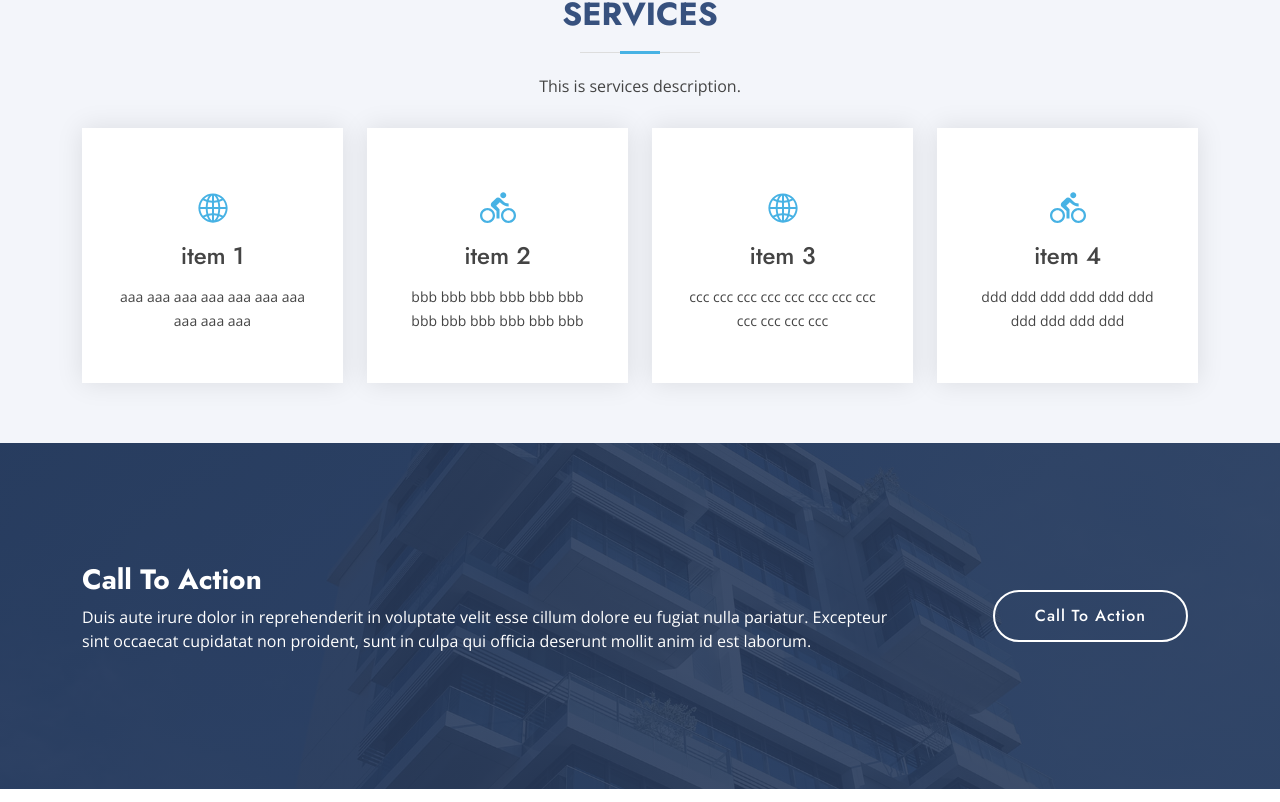
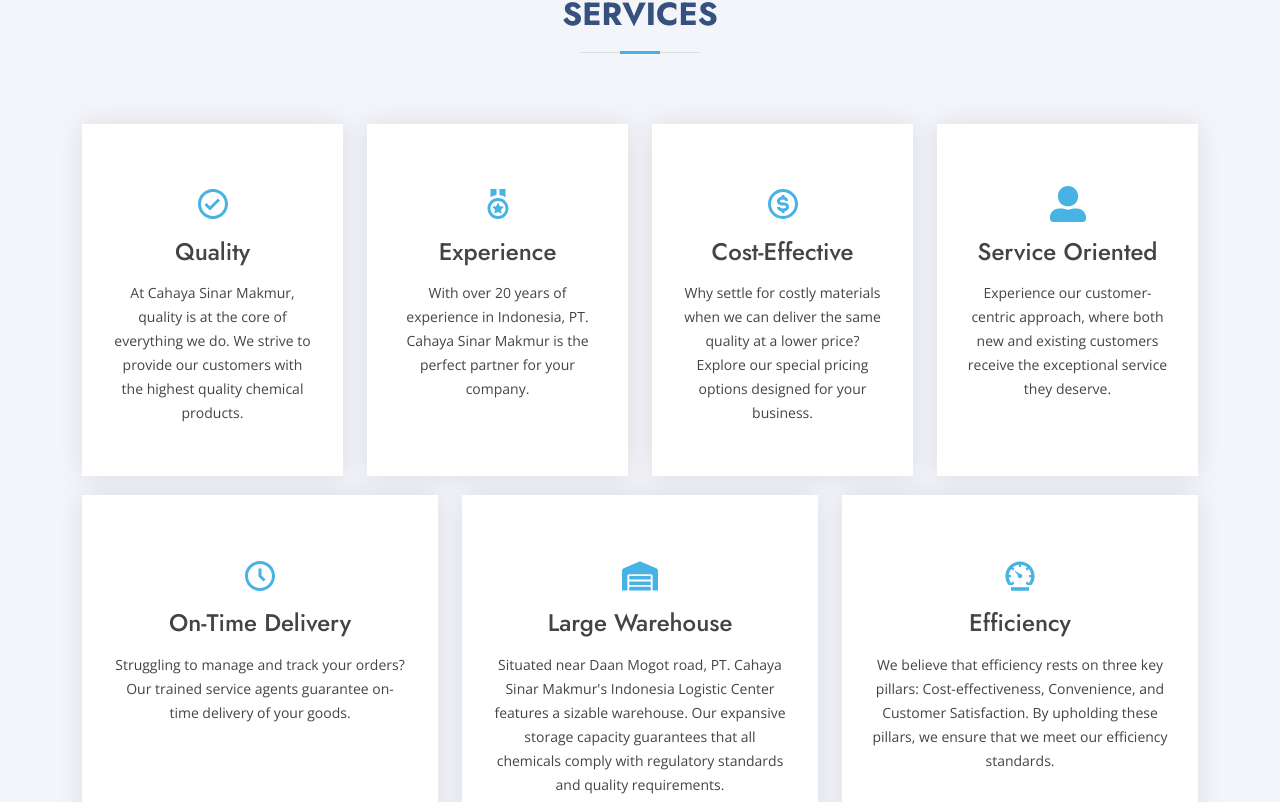
Before and after one commit to steventjoa89/cahaya-sinar-makmur, a React (Create React App) app: page / in a window 1280 px wide. Shown: the part 1718-2520 px from the top of the page. Built offline with nearby package versions, Linux system fonts and the light colour scheme.

Commit message:
Adding postal code.

```diff
--- a/src/components/AboutUs.js
+++ b/src/components/AboutUs.js
@@ -1,6 +1,6 @@
 import React from "react";
 import { Link } from "react-router-dom";
-import { ABOUT_US_HOME } from "../data/info";
+import { ABOUT_US_HOME } from "../data/data";
 
 function AboutUs() {
   return (
--- a/src/components/Faq.js
+++ b/src/components/Faq.js
@@ -1,6 +1,6 @@
 import React from "react";
 import { IoMdHelpCircleOutline } from "react-icons/io";
-import { FAQS } from "../data/info";
+import { FAQS } from "../data/data";
 import { Link } from "react-router-dom";
 import { FaChevronDown, FaChevronUp } from "react-icons/fa";
 
--- a/src/components/Footer/FooterBottom.js
+++ b/src/components/Footer/FooterBottom.js
@@ -1,15 +1,15 @@
 import React from "react";
-import { COMPANY_NAME } from "../../data/info";
+import { COMPANY_NAME } from "../../data/data";
 
 function FooterBottom() {
   return (
     <div className="container footer-bottom clearfix">
       <div className="copyright">
-        &copy; Copyright{" "}
+        &copy; Copyright&nbsp;2021&nbsp;
         <strong>
           <span>{COMPANY_NAME}</span>
         </strong>
-        .
+        .&nbsp;All Rights Reserved
       </div>
     </div>
   );
--- a/src/components/Footer/FooterTop.js
+++ b/src/components/Footer/FooterTop.js
@@ -8,7 +8,7 @@
   COMPANY_PHONE,
   OUR_SERVICES,
   USEFUL_LINKS,
-} from "../../data/info";
+} from "../../data/data";
 import { Link } from "react-router-dom";
 import { FaChevronRight } from "react-icons/fa";
 
--- a/src/components/Header.js
+++ b/src/components/Header.js
@@ -1,5 +1,5 @@
 import React, { useEffect, useState } from "react";
-import { COMPANY_NAME } from "../data/info";
+import { COMPANY_NAME } from "../data/data";
 import { MdMenu } from "react-icons/md";
 import { Link } from "react-router-dom";
 
@@ -43,13 +43,13 @@
               </Link>
             </li>
             <li>
-              <Link to="#products" className="nav-link scrollto">
-                Products
+              <Link to="#about" className="nav-link scrollto">
+                About Us
               </Link>
             </li>
             <li>
-              <Link to="#about" className="nav-link scrollto">
-                About Us
+              <Link to="#products" className="nav-link scrollto">
+                Products
               </Link>
             </li>
             <li>
--- a/src/components/Hero.js
+++ b/src/components/Hero.js
@@ -1,5 +1,5 @@
 import React from "react";
-import { Link } from "react-router-dom";
+import { scrollToElement } from "../utils/customUtil";
 
 function Hero() {
   return (
@@ -16,11 +16,15 @@
               We provide comprehensive solutions for all your business's
               chemical requirements.
             </h2>
-            {/* col-lg-6 d-flex flex-column justify-content-center pt-4 pt-lg-0 order-2 order-lg-1 aos-init aos-animate */}
             <div className="d-flex justify-content-center">
-              <Link to="#about" className="btn-get-started scrollto">
+              <div
+                to="#about"
+                className="btn-get-started scrollto"
+                onClick={() => scrollToElement("about")}
+                style={{ cursor: "pointer" }}
+              >
                 About Us
-              </Link>
+              </div>
             </div>
           </div>
           <div
--- a/src/components/Products.js
+++ b/src/components/Products.js
@@ -1,5 +1,5 @@
 import React, { useState } from "react";
-import { PRODUCTS, TOTAL_PRODUCTS_OVERVIEW } from "../data/info";
+import { PRODUCTS, TOTAL_PRODUCTS_OVERVIEW } from "../data/data";
 import { getUniqueProductCategories, toProperCase } from "../utils/stringUtil";
 import { getRandomObjectFromObjectArray } from "../utils/mathUtil";
 
--- a/src/components/Services.js
+++ b/src/components/Services.js
@@ -1,17 +1,62 @@
 import React from "react";
-import { SERVICES_DESCRIPTION, SERVICES_ITEMS } from "../data/info";
+import { PRODUCTS, SERVICES_ITEMS } from "../data/data";
 
 function Services() {
+  const splitPoint = 4;
+
   return (
     <section id="services" className="services section-bg">
       <div className="container" data-aos="fade-up">
         <div className="section-title">
           <h2>Services</h2>
-          <p>{SERVICES_DESCRIPTION}</p>
         </div>
 
-        <div className="row">
-          {SERVICES_ITEMS.map((service, i) => (
+        {[...Array(Math.ceil(SERVICES_ITEMS.length / splitPoint))].map(
+          (_, outerIdx) => (
+            <div key={outerIdx} className="row">
+              {SERVICES_ITEMS.slice(
+                outerIdx * splitPoint,
+                outerIdx * splitPoint + splitPoint
+              ).map((service, innerIdx) => {
+                let colSize = "3";
+                if (
+                  outerIdx ===
+                  Math.ceil(SERVICES_ITEMS.length / splitPoint) - 1
+                ) {
+                  colSize =
+                    SERVICES_ITEMS.length % splitPoint === 3
+                      ? "4"
+                      : SERVICES_ITEMS.length % splitPoint === 2
+                      ? "6"
+                      : SERVICES_ITEMS.length % splitPoint === 1
+                      ? "12"
+                      : colSize;
+                }
+
+                return (
+                  <div
+                    key={innerIdx}
+                    className={`col-xl-${colSize} col-md-6 d-flex align-items-stretch`}
+                    data-aos="zoom-in"
+                    data-aos-delay="100"
+                    style={{ paddingTop: "20px" }}
+                  >
+                    <div className="icon-box">
+                      <div className="icon">
+                        <div className="icon-service">{service.icon}</div>
+                      </div>
+                      <h4>{service.title}</h4>
+                      <p>{service.description}</p>
+                    </div>
+                  </div>
+                );
+              })}
+            </div>
+          )
+        )}
+
+        {/* <div className="row">
+          {SERVICES_ITEMS.slice(0, 4).map((service, i) => (
             <div
               key={i}
               className="col-xl-3 col-md-6 d-flex align-items-stretch"
@@ -28,6 +73,24 @@
             </div>
           ))}
         </div>
+        <div className="row" style={{ paddingTop: "20px" }}>
+          {SERVICES_ITEMS.slice(4, 5).map((service, i) => (
+            <div
+              key={i}
+              className="col-xl-3 col-md-6 d-flex align-items-stretch"
+              data-aos="zoom-in"
+              data-aos-delay="100"
+            >
+              <div className="icon-box">
+                <div className="icon">
+                  <div className="icon-service">{service.icon}</div>
+                </div>
+                <h4>{service.title}</h4>
+                <p>{service.description}</p>
+              </div>
+            </div>
+          ))}
+        </div> */}
       </div>
     </section>
   );
--- a/src/components/WhyUs.js
+++ b/src/components/WhyUs.js
@@ -4,7 +4,7 @@
   WHY_US_POINTS,
   WHY_US_TITLE,
   WHY_US_TITLE_STRONG,
-} from "../data/info";
+} from "../data/data";
 import { Link } from "react-router-dom";
 import { FaChevronDown, FaChevronUp } from "react-icons/fa";
 import { addLeadingZero } from "../utils/mathUtil";
--- a/src/data/info.js
+++ b/src/data/data.js
@@ -1,9 +1,15 @@
-import { IoIosGlobe } from "react-icons/io";
-import { MdDirectionsBike } from "react-icons/md";
+import { IoMdSpeedometer } from "react-icons/io";
+import { FaUserAlt, FaWarehouse } from "react-icons/fa";
+import {
+  BiCheckCircle,
+  BiDollarCircle,
+  BiMedal,
+  BiTimeFive,
+} from "react-icons/bi";
 
 export const COMPANY_NAME = "Cahaya Sinar Makmur";
 export const COMPANY_ADDRESS = "Jl. Pejagalan Raya No. 85K";
-export const COMPANY_ADDRESS_2 = "Jakarta";
+export const COMPANY_ADDRESS_2 = "Jakarta, 11240";
 export const COMPANY_ADDRESS_3 = "Indonesia";
 export const COMPANY_PHONE = "+62 819 058 7 5858";
 export const COMPANY_EMAIL = "steventjoa89@gmail.com";
@@ -47,27 +53,48 @@
   },
 ];
 
-export const SERVICES_DESCRIPTION = "This is services description.";
 export const SERVICES_ITEMS = [
   {
-    icon: <IoIosGlobe />,
-    title: "item 1",
-    description: "aaa aaa aaa aaa aaa aaa aaa aaa aaa aaa",
+    icon: <BiCheckCircle />,
+    title: "Quality",
+    description:
+      "At Cahaya Sinar Makmur, quality is at the core of everything we do. We strive to provide our customers with the highest quality chemical products.",
   },
   {
-    icon: <MdDirectionsBike />,
-    title: "item 2",
-    description: "bbb bbb bbb bbb bbb bbb bbb bbb bbb bbb bbb bbb",
+    icon: <BiMedal />,
+    title: "Experience",
+    description:
+      "With over 20 years of experience in Indonesia, PT. Cahaya Sinar Makmur is the perfect partner for your company.",
   },
   {
-    icon: <IoIosGlobe />,
-    title: "item 3",
-    description: "ccc ccc ccc ccc ccc ccc ccc ccc ccc ccc ccc ccc",
+    icon: <BiDollarCircle />,
+    title: "Cost-Effective",
+    description:
+      "Why settle for costly materials when we can deliver the same quality at a lower price? Explore our special pricing options designed for your business.",
   },
   {
-    icon: <MdDirectionsBike />,
-    title: "item 4",
-    description: "ddd ddd ddd ddd ddd ddd ddd ddd ddd ddd",
+    icon: <FaUserAlt />,
+    title: "Service Oriented",
+    description:
+      "Experience our customer-centric approach, where both new and existing customers receive the exceptional service they deserve.",
+  },
+  {
+    icon: <BiTimeFive />,
+    title: "On-Time Delivery",
+    description:
+      "Struggling to manage and track your orders? Our trained service agents guarantee on-time delivery of your goods.",
+  },
+  {
+    icon: <FaWarehouse />,
+    title: "Large Warehouse",
+    description:
+      "Situated near Daan Mogot road, PT. Cahaya Sinar Makmur's Indonesia Logistic Center features a sizable warehouse. Our expansive storage capacity guarantees that all chemicals comply with regulatory standards and quality requirements.",
+  },
+  {
+    icon: <IoMdSpeedometer />,
+    title: "Efficiency",
+    description:
+      "We believe that efficiency rests on three key pillars: Cost-effectiveness, Convenience, and Customer Satisfaction. By upholding these pillars, we ensure that we meet our efficiency standards.",
   },
 ];
 
--- a/src/index.css
+++ b/src/index.css
@@ -1807,7 +1807,7 @@
 }
 
 #footer .copyright {
-  float: left;
+  float: center;
 }
 
 #footer .credits {
--- /dev/null
+++ b/src/utils/customUtil.js
@@ -0,0 +1,13 @@
+export const scrollToElement = (el) => {
+  const navbarHeight = document.getElementById("header").offsetHeight;
+  const element = document.getElementById(el);
+  if (element) {
+    const offset = navbarHeight; // Adjust the offset as needed
+    const elementPosition =
+      element.getBoundingClientRect().top + window.pageYOffset;
+    window.scrollTo({
+      top: elementPosition - offset,
+      behavior: "smooth",
+    });
+  }
+};
```
